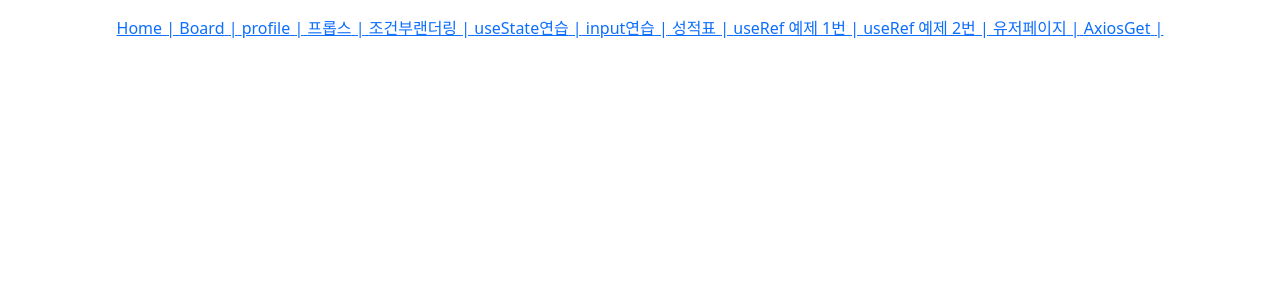
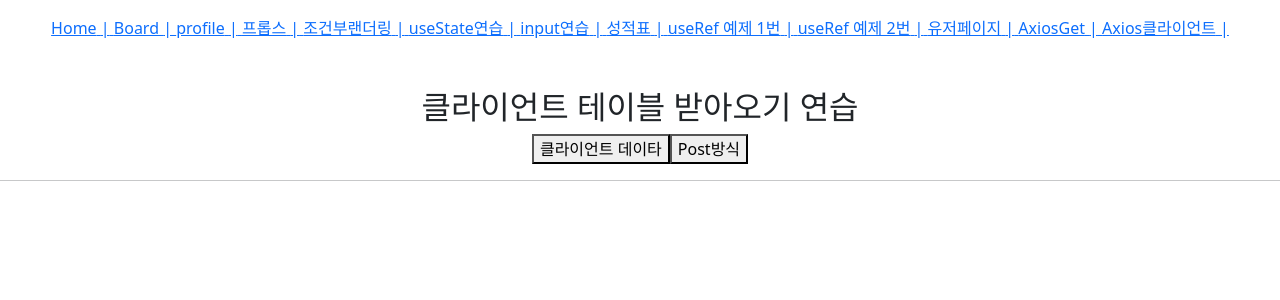
Before and after one commit to n3316202/react-vite-hjs-example2, a React (Vite) app: page /axiosclient in a window 1280 px wide. Shown: the top 300 px of the page. Built offline with nearby package versions, Linux system fonts and the light colour scheme.

Commit message:
클라이언트

```diff
--- /dev/null
+++ b/src/components/AxiosClient.jsx
@@ -0,0 +1,65 @@
+import axios from 'axios';
+import React, { useState } from 'react';
+
+const AxiosClient = () => {
+  const [data, setData] = useState([]);
+
+  const getClick = () => {
+    axios
+      .get('https://sample.bmaster.kro.kr/contacts?pageno=3&pagesize=10')
+      .then((response) => {
+        //통신이 성공 했을때
+        console.log(response);
+        //setData(response.data);
+      })
+      .catch(function (error) {
+        //에러가 났을때 실행
+        console.log(error);
+      })
+      .then(() => {
+        // try catch finally 에서 finally 부분에 해당
+        console.log('에러가 나든 안나든 무조건 실행');
+      });
+  };
+
+  const postClick = () => {
+    axios
+      .post('https://jsonplaceholder.typicode.com/posts', {
+        userId: 123423,
+        id: 101,
+        body: 'test body홍길동',
+        title: 'test title 홍길동',
+      })
+      .then((response) => {
+        console.log(response);
+      })
+      .catch(function (error) {
+        console.log(error);
+      });
+  };
+
+  return (
+    <div>
+      <h2>클라이언트 테이블 받아오기 연습</h2>
+      <button onClick={getClick}>클라이언트 데이타</button>
+      <button onClick={postClick}>Post방식</button>
+
+      <hr />
+
+      {data.map((post, index) => (
+        <>
+          <div key={index}>
+            <h3>타이틀:{post.title}</h3>
+            <div>
+              유저아이디:{post.userId} , 아이디:{post.id}
+            </div>
+            <div>바디:{post.body}</div>
+          </div>
+          <hr />
+        </>
+      ))}
+    </div>
+  );
+};
+
+export default AxiosClient;
--- /dev/null
+++ b/src/pages/AxiosClientPage.jsx
@@ -0,0 +1,13 @@
+import React from 'react';
+import AxiosClient from '../components/AxiosClient';
+
+const AxiosClientPage = () => {
+  //prettier-ignore
+  return (
+    <div className="text-center mt-5">
+      <AxiosClient></AxiosClient>
+    </div>
+  );
+};
+
+export default AxiosClientPage;
--- a/src/route/Routes.jsx
+++ b/src/route/Routes.jsx
@@ -12,6 +12,7 @@
 import UserArrayPage from '../pages/UserArrayPage';
 import UserCrudPage from '../pages/UserCrudPage';
 import AxiosPage from './../pages/AxiosPage';
+import AxiosClientPage from '../pages/AxiosClientPage';
 
 //React Routes, Route 사용시 배열로 관리하기
 const routes = [
@@ -76,6 +77,11 @@
     element: <AxiosPage />,
     title: 'AxiosGet',
   },
+  {
+    path: '/axiosclient',
+    element: <AxiosClientPage />,
+    title: 'Axios클라이언트',
+  },
 ];
 
 export default routes;
```
